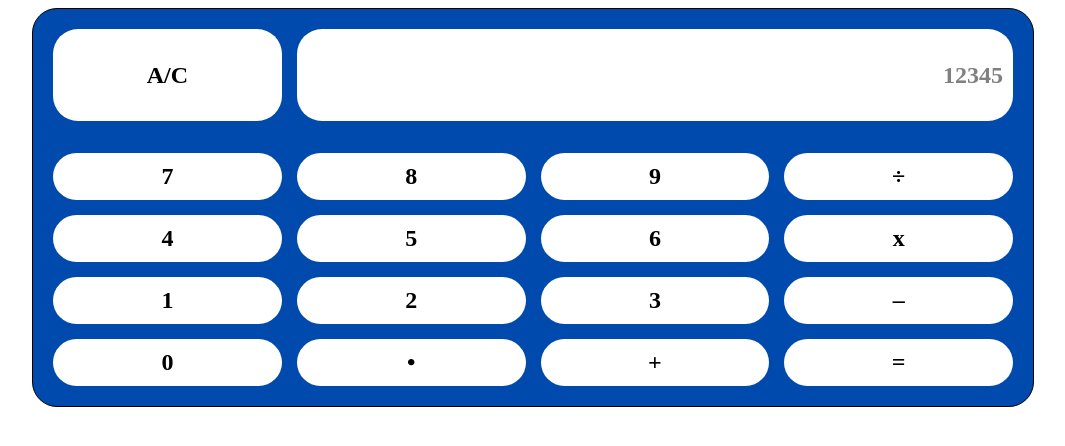
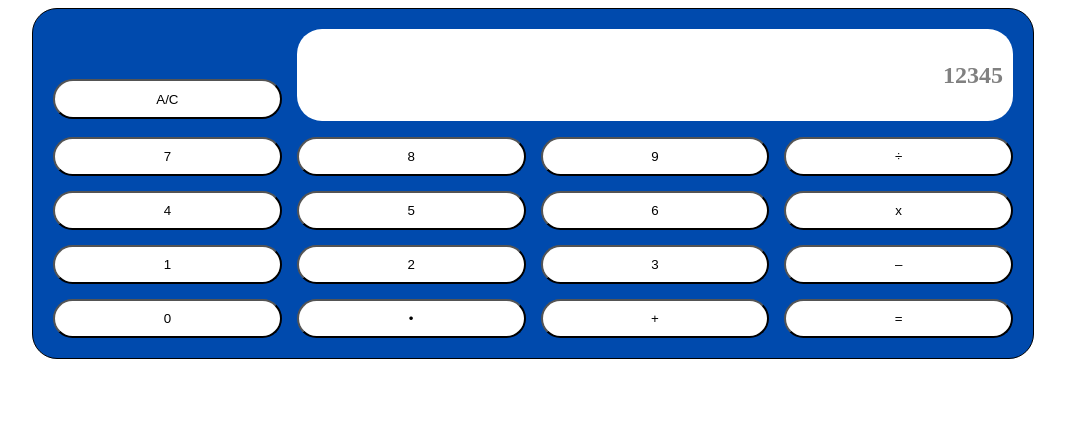
Before and after one commit to 1jeffreyli/calculator, a plain HTML site: page index.html in a window 1280 px wide. Shown: the whole page, without its empty margins (107-1172 px from the left). Drawn offline with Linux system fonts and the light colour scheme.

Commit message:
Reposition clear button

```diff
--- a/index.html
+++ b/index.html
@@ -14,23 +14,23 @@
         <div class="display">
            <div>12345</div>
         </div>
-        <div class="zero">0</div>
-        <div class="one">1</div>
-        <div class="two">2</div>
-        <div class="three">3</div>
-        <div class="four">4</div>
-        <div class="five">5</div>
-        <div class="six">6</div>
-        <div class="seven">7</div>
-        <div class="eight">8</div>
-        <div class="nine">9</div>
-        <div class="divide">÷</div>
-        <div class="multiply">x</div>
-        <div class="decimal">•</div>
-        <div class="equal">=</div>
-        <div class="add">+</div>
-        <div class="subtract">–</div>
-        <div class="reset">A/C</div>
+        <button class="zero">0</button>
+        <button class="one">1</button>
+        <button class="two">2</button>
+        <button class="three">3</button>
+        <button class="four">4</button>
+        <button class="five">5</button>
+        <button class="six">6</button>
+        <button class="seven">7</button>
+        <button class="eight">8</button>
+        <button class="nine">9</button>
+        <button class="buttonide">÷</button>
+        <button class="multiply">x</button>
+        <button class="decimal">•</button>
+        <button class="equal">=</button>
+        <button class="add">+</button>
+        <button class="subtract">–</button>
+        <button class="reset">A/C</button>
 
     </div>
 </div>
--- a/style.css
+++ b/style.css
@@ -115,4 +115,5 @@
     display: flex;
     justify-content: center;
     align-items: center;
+    margin-top: 50px;
 }
```
